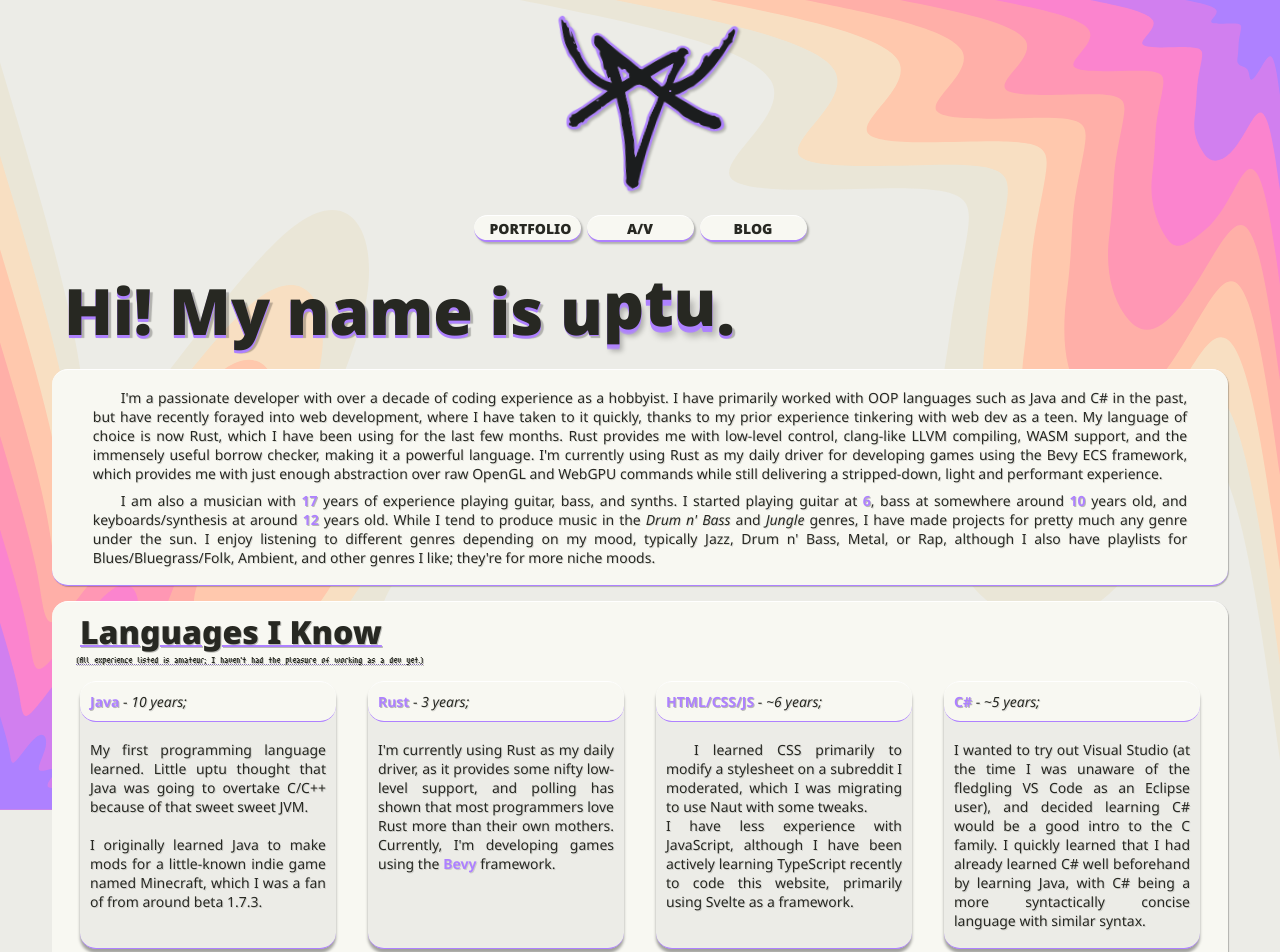
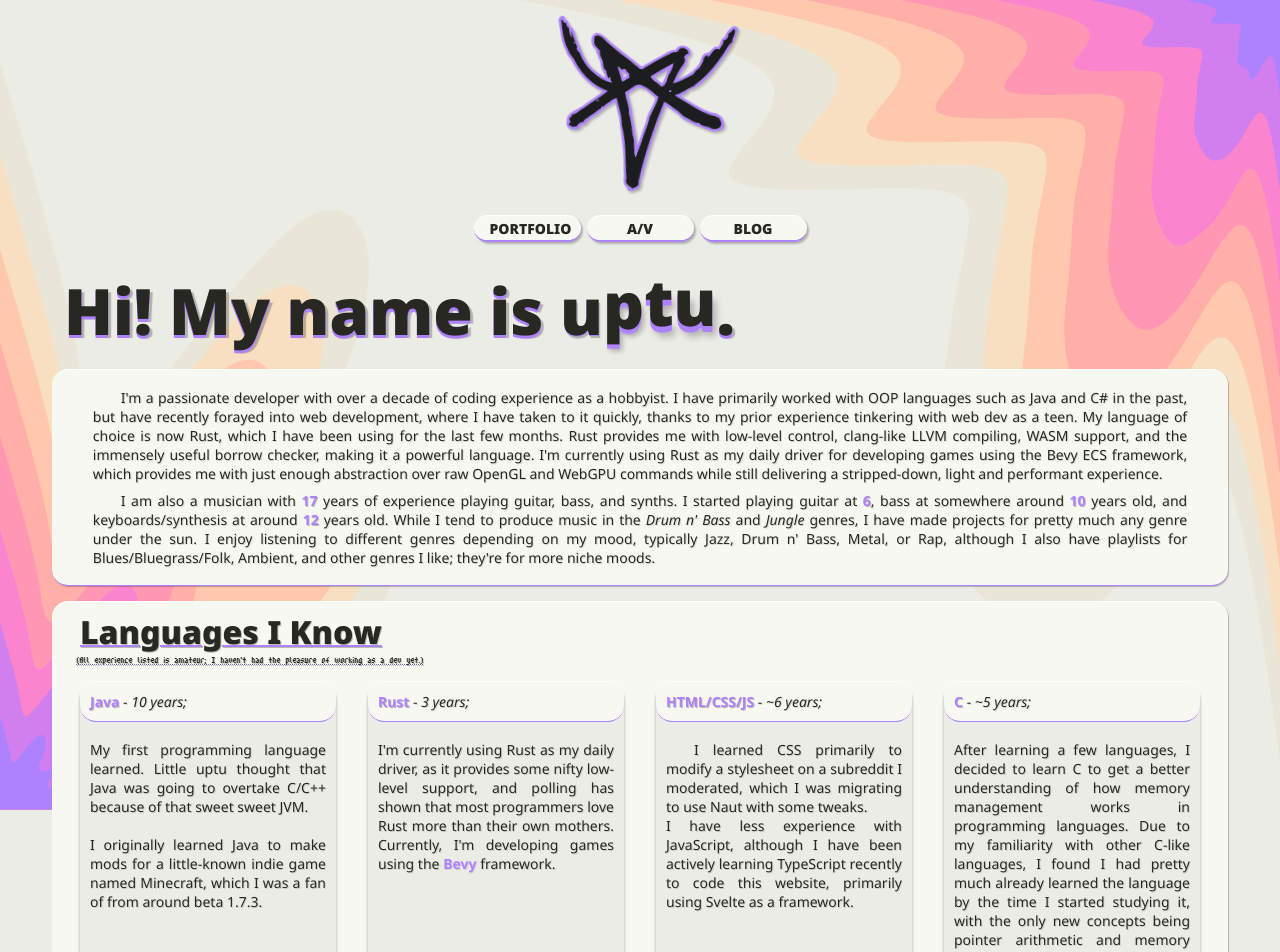
Before and after one commit to uptudev/uptu.dev, a SvelteKit app: page / in a window 1280 px wide. Shown: the top 952 px of the page. Built offline with nearby package versions, Linux system fonts and the light colour scheme.

Commit message:
Update dependencies and remove C# from langs I know * All dependencies updated to current versions (2024-09-16) * C# box removed from home page, as that language is total shit imho

```diff
--- a/src/routes/+page.svelte
+++ b/src/routes/+page.svelte
@@ -80,14 +80,15 @@
 		<li class="biglist lang-list">
 			<div>
 				<p class="single_line lang_header">
-					<strong>C#</strong> - <em>~5 years;</em>
+					<strong>C</strong> - <em>~5 years;</em>
 				</p>
 				<p class="single_line lang_body">
-					I wanted to try out Visual Studio (at the time I was unaware of the fledgling VS Code as
-					an Eclipse user), and decided learning C# would be a good intro to the C family. I quickly
-					learned that I had already learned C# well beforehand by learning Java, with C# being a
-					more syntactically concise language with similar syntax.
-				</p>
+                    After learning a few languages, I decided to learn C to get a better understanding of how
+                    memory management works in programming languages. Due to my familiarity with other C-like
+                    languages, I found I had pretty much already learned the language by the time I started
+                    studying it, with the only new concepts being pointer arithmetic and memory management,
+                    specifically the best practices/patterns for deallocation/clean-up subroutines.
+                </p>
 			</div>
 		</li>
 		<br />
```
Also changed, not shown: package.json (+19 -19 lines), 1 other file (tests, documents, lock files or other folders).
